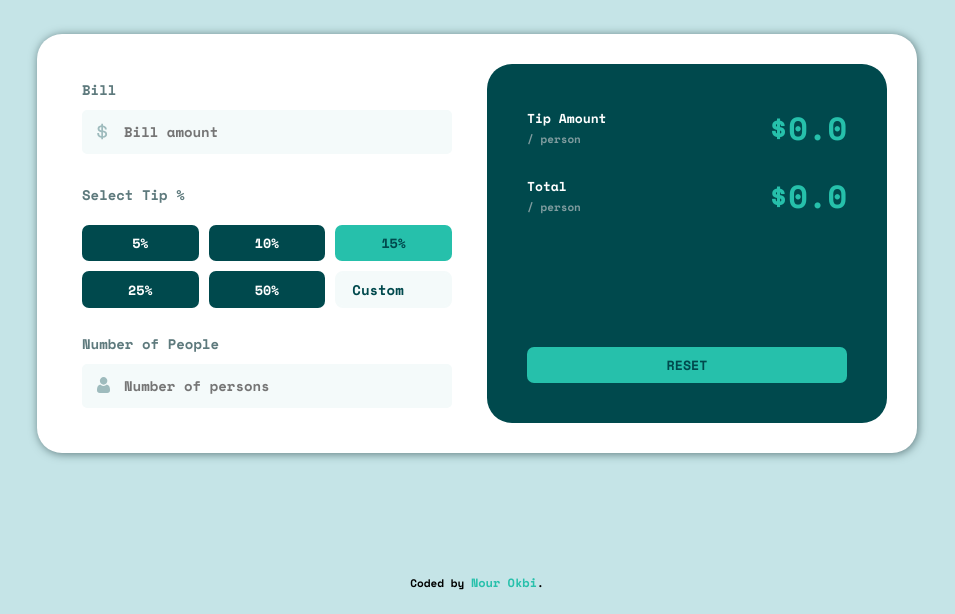
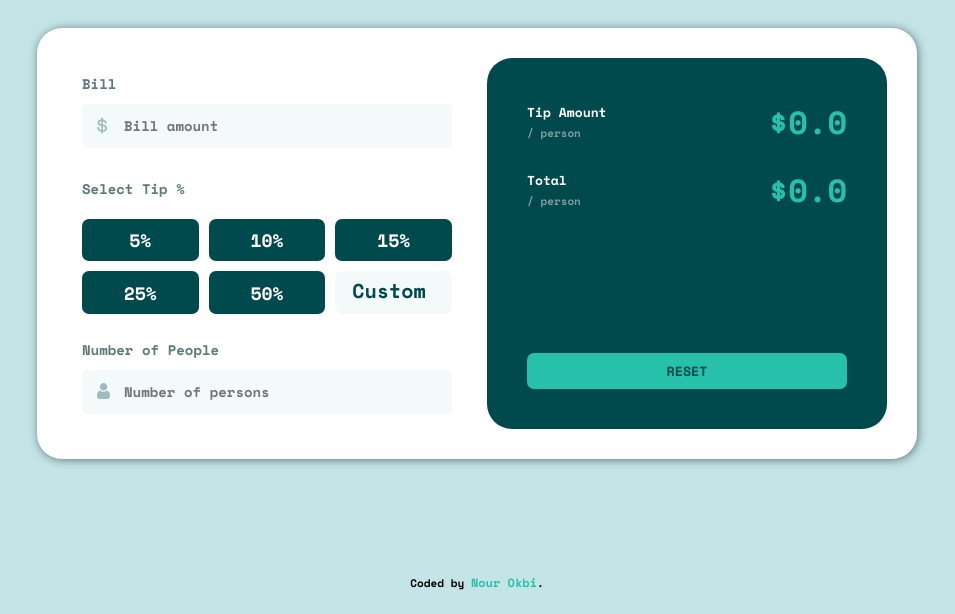
Before and after one commit to nourokbi/tip-calculator-app-main, a plain HTML site: page index.html in a window 1280 px wide. Shown: the part 186-800 px from the top of the page, without its empty margins (163-1118 px from the left). Drawn offline with nearby package versions, Linux system fonts and the light colour scheme.

Commit message:
Update styles and add h1

```diff
--- a/index.html
+++ b/index.html
@@ -37,7 +37,7 @@
           <div class="tip-ratio">
             <button id="five">5%</button>
             <button id="ten">10%</button>
-            <button id="fifteen" class="selected">15%</button>
+            <button id="fifteen">15%</button>
             <button id="twenty-five">25%</button>
             <button id="fifty">50%</button>
             <input type="text" id="tip-amount" placeholder="Custom" />
@@ -59,14 +59,14 @@
           <div class="results">
             <div>
               <p>Tip Amount <br /><span>/ person</span></p>
-              <h3>$0.0</h3>
+              <h1>$0.0</h1>
             </div>
             <div>
               <p>
                 Total <br />
                 <span>/ person</span>
               </p>
-              <h3>$0.0</h3>
+              <h1>$0.0</h1>
             </div>
           </div>
           <div class="reset">
--- a/main.js
+++ b/main.js
@@ -5,7 +5,7 @@ const customTip = document.getElementById("tip-amount");
 const tipAmounts = document.querySelectorAll(".tip-ratio button");
 // Output Elements
 const errorMessage = document.querySelectorAll(".error-message");
-const results = document.querySelectorAll("h3");
+const results = document.querySelectorAll("h1");
 const resetBtn = document.getElementById("reset-btn");
 // Error Message
 const lessThanZero = "Can't be zero or less";
--- a/style.css
+++ b/style.css
@@ -33,8 +33,7 @@ input:focus {
   border: 2px solid var(--accent-clr);
 }
 p,
-br,
-h3 {
+h1 {
   margin: 0;
 }
 ::placeholder {
@@ -131,17 +130,21 @@ main .content .input-section .tip-ratio {
   gap: 10px;
   margin-bottom: 25px;
 }
+main .content .input-section .tip-ratio button {
+    font-size: 18px;
+}
 main .content .input-section .tip-ratio button:hover {
   background-color: var(--bg-body-clr);
   color: var(--main-clr);
 }
 main .content .input-section .tip-ratio input {
   padding: 5px 15px;
-  height: 37px;
+  height: 43px;
   border-radius: 8px;
 }
 main .content .input-section .tip-ratio input::placeholder {
   color: var(--main-clr);
+  font-size: 20px;
 }
 /* Result Section */
 main .content .result-section {
@@ -173,7 +176,7 @@ main .content .result-section .results div p span {
   color: hsl(184, 14%, 56%);
   font-size: 11px;
 }
-main .content .result-section .results div h3 {
+main .content .result-section .results div h1 {
   font-size: 32px;
   color: var(--accent-clr);
 }
```
Also changed, not shown: 1 other file.
